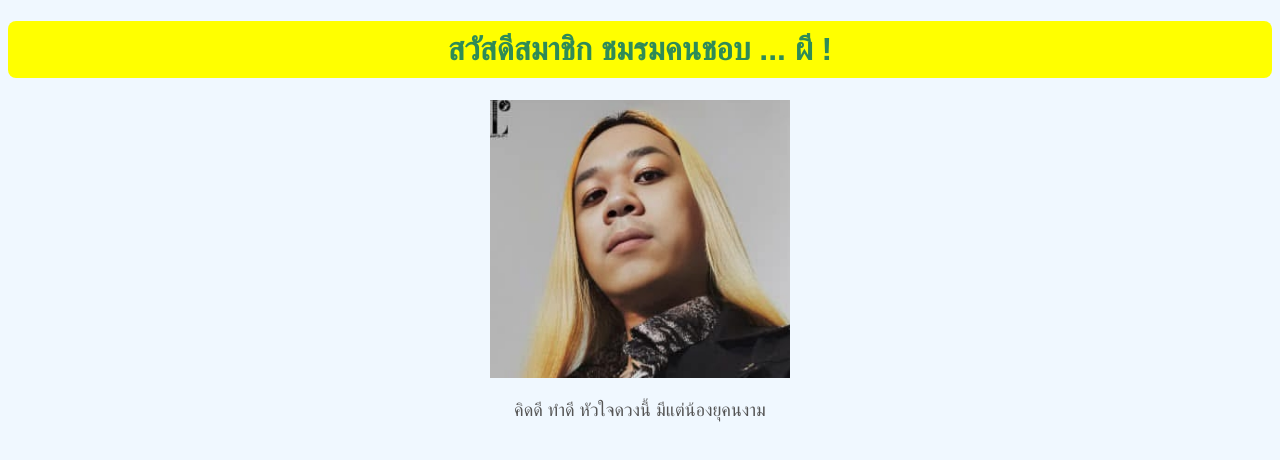
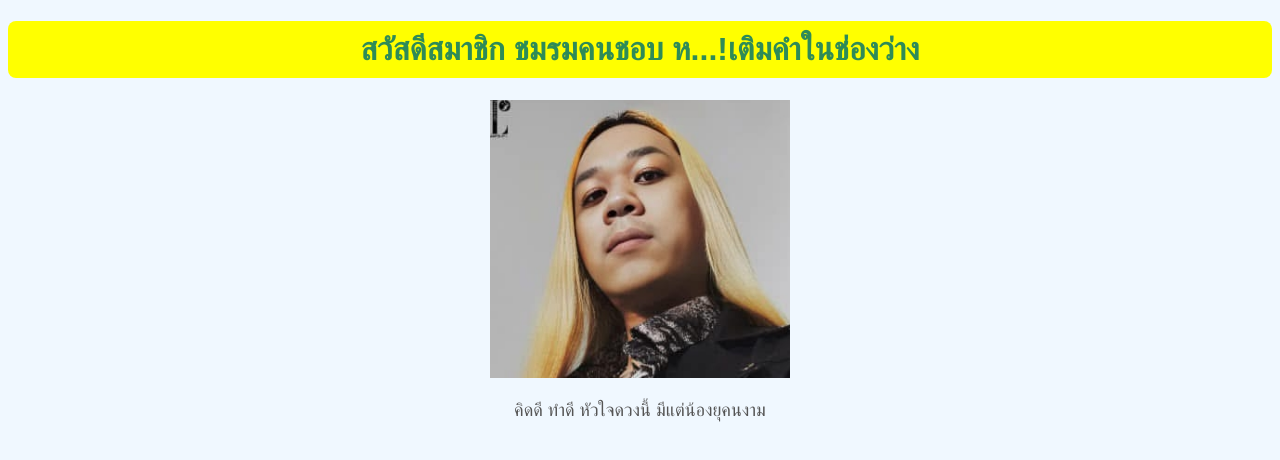
Before and after one commit to kontawan7708-byte/000, a plain HTML site: page index.html in a window 1280 px wide. Drawn offline with Linux system fonts and the light colour scheme.

Commit message:
Update index.html

```diff
--- a/index.html
+++ b/index.html
@@ -26,7 +26,7 @@
 </head>
 <body>
 
-  <h1>สวัสดีสมาชิก ชมรมคนชอบ ... ผี !</h1>
+  <h1>สวัสดีสมาชิก ชมรมคนชอบ ห...!เติมคำในช่องว่าง</h1>
   <img src="55.jpg" alt="สุดหล่อ" width="300">
   <p>คิดดี ทำดี หัวใจดวงนี้ มีแต่น้องยุคนงาม </p>
 
```
